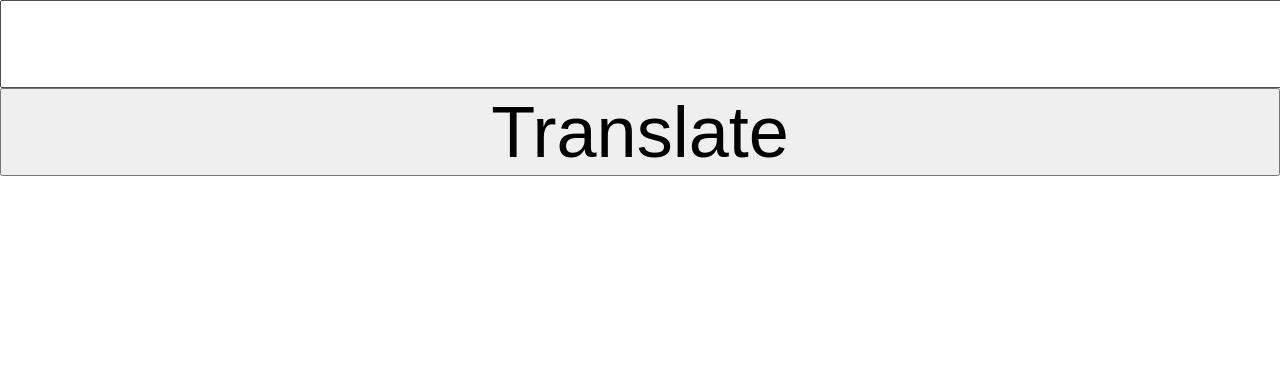
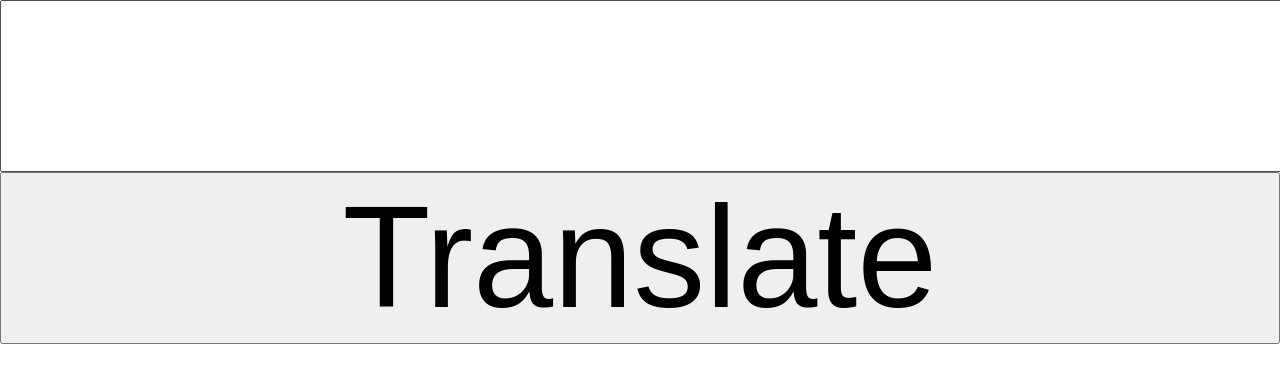
Before and after one commit to tobobo/kindle-translate, a website: page index.html in a window 1280 px wide. Drawn offline with nearby package versions, Linux system fonts and the light colour scheme.

Commit message:
double font size

```diff
--- a/index.html
+++ b/index.html
@@ -8,7 +8,7 @@
         margin: 0;
         padding: 0;
         font: menu;
-        font-size: 72px;
+        font-size: 144px;
       }
 
       input, button {
```
